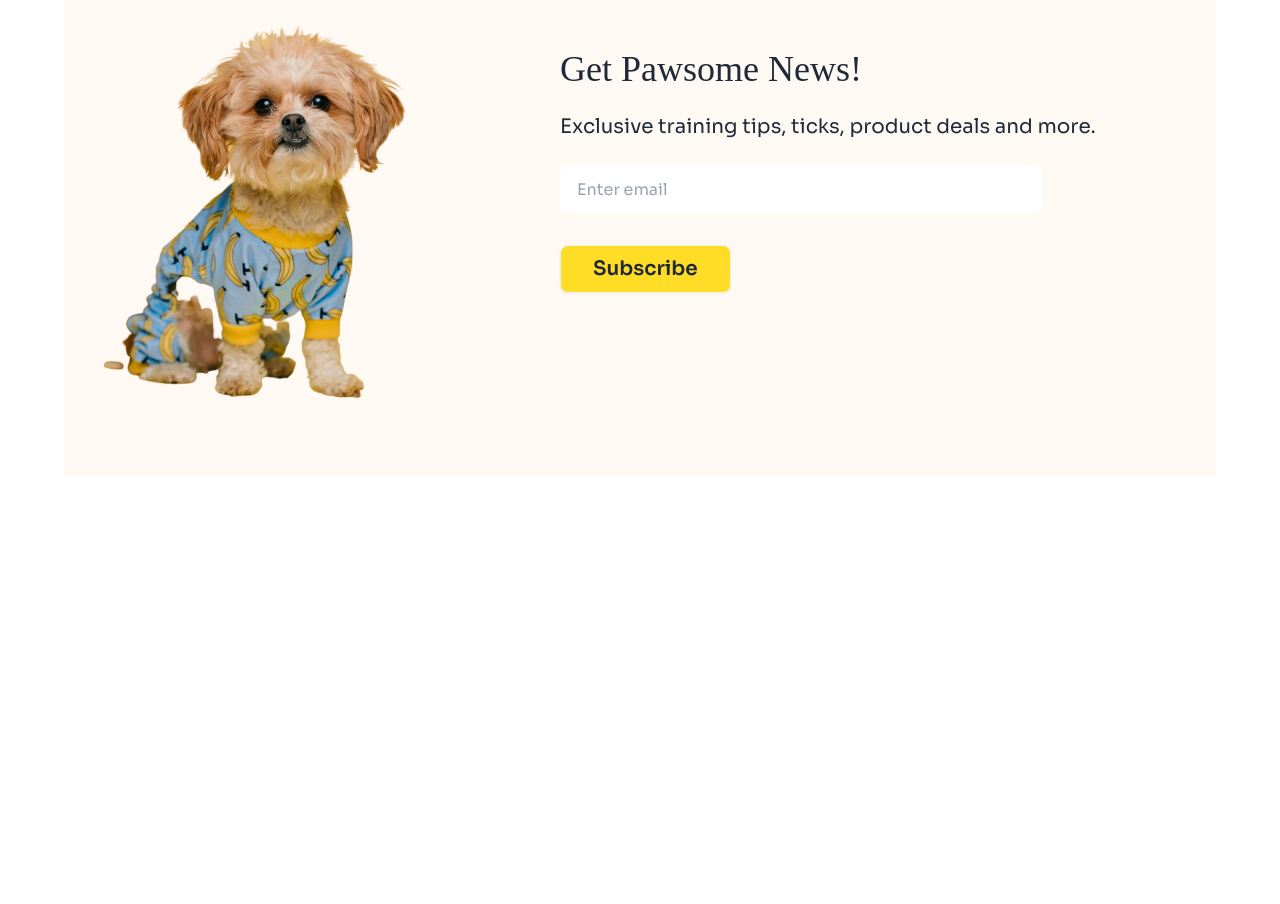
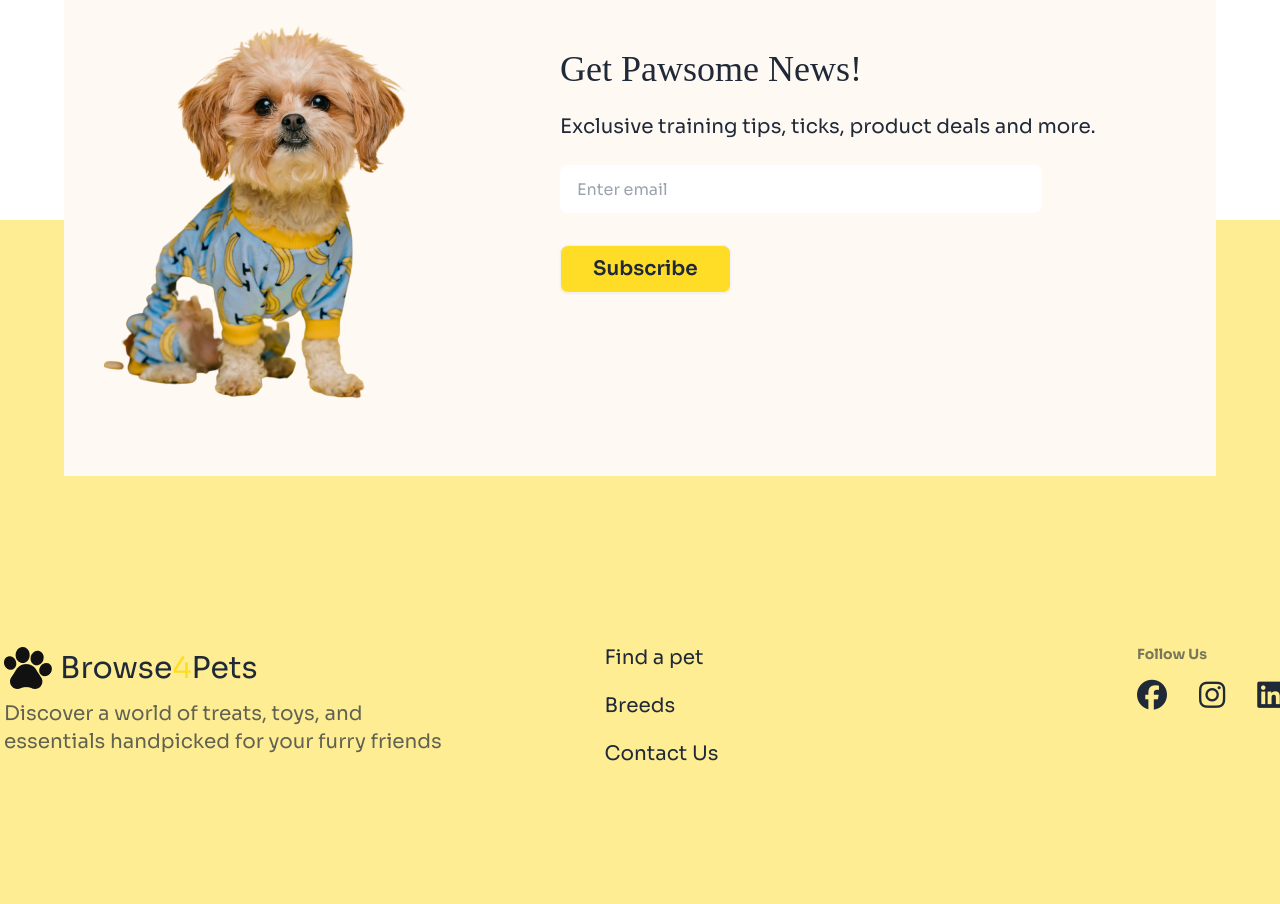
Before and after one commit to ZobaerSheikh/PH-Assignment-03-Category-0001, a plain HTML site: page index.html in a window 1280 px wide. Shown: the part 3609-4513 px from the top of the page. Before the commit the page ends 4085 px from the top, so only its background shows below. Drawn offline with nearby package versions, Linux system fonts and the light colour scheme; a web font is replaced by a local one.

Commit message:
footer added

```diff
--- a/index.html
+++ b/index.html
@@ -363,5 +363,32 @@
       </div>
     </main>
 
+     <!-- Footer Section -->
+  <footer class="bg-[#FFED93] pt-80 lg:pt-96 pb-24">
+    <footer class="footer container mx-auto text-base-content p-10">
+      <nav class="lg:-ml-9">
+        <div class="flex items-center gap-2">
+          <img src="./assets/logo-footer.png" alt="">
+          <span class="text-xl lg:text-3xl">Browse<span class="text-ps-accent">4</span>Pets</span>
+        </div>
+        <p class="lg:text-xl opacity-70 ">Discover a world of treats, toys, and<br> essentials handpicked for your furry friends</p>
+      </nav>
+      <nav class="space-y-3">
+        <a class="link link-hover text-sm lg:text-xl">Find a pet</a>
+        <a class="link link-hover text-sm lg:text-xl">Breeds</a>
+        <a class="link link-hover text-sm lg:text-xl">Contact Us</a>
+      </nav>
+      <nav class="lg:relative lg:left-64">
+        <h6 class="footer-title capitalize">Follow Us</h6>
+        <div class="grid grid-flow-col gap-4 text-2xl lg:text-3xl space-x-4">
+          <i class="fa-brands fa-facebook"></i>
+          <i class="fa-brands fa-instagram"></i>
+          <i class="fa-brands fa-linkedin"></i>
+          <i class="fa-brands fa-youtube"></i>
+        </div>
+      </nav>
+    </footer>
+  </footer>
+
 </body>
 </html>
```
